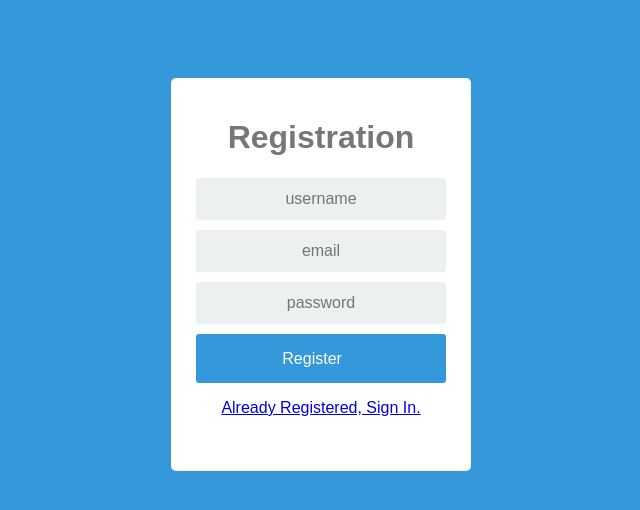
After one commit to asimaarbi/recipient2, a Flask app: page /register in a window 1280 px wide. The commit adds this page. Shown: the top 510 px of the page, without its empty margins (319-959 px from the left). Run offline with Flask 2, Linux system fonts and the light colour scheme.

Commit message:
additions

```diff
--- a/app.py
+++ b/app.py
@@ -2,7 +2,7 @@ import os.path as op
 import threading
 
 import requests
-from flask import Flask, redirect, render_template, request, session, flash
+from flask import Flask, redirect, render_template, request, session, flash, url_for
 from flask_restful import Api
 
 from werkzeug.security import check_password_hash
@@ -73,25 +73,52 @@ def send_push():
     thread.start()
 
 
-@app.route('/login', methods=['POST'])
+@app.route('/login', methods=['Get', 'POST'])
 def login():
-    if request.form['username'] == 'admin' and request.form['password'] == 'password':
+    if request.form.get('username') == 'admin' and request.form.get('password') == 'password':
         session['logged_in'] = True
         if 'user' in session:
             session.pop('user')
         return redirect('/user')
-    super = Super.query.filter_by(email=request.form['username']).first()
+    super = Super.query.filter_by(email=request.form.get('username')).first()
     if super:
-        if check_password_hash(super.password, request.form['password']):
+        if check_password_hash(super.password, request.form.get('password')):
             session['logged_in'] = True
-            return redirect('/user')
-        if 'super' in session:
-            session.pop('super')
             return redirect('/user')
         error = 'Invalid Credentials. Please try again.'
         return render_template('login.html', error=error)
-    error = 'Invalid Credentials. Please try again.'
-    return render_template('login.html', error=error)
+    user = User.query.filter_by(email=request.form.get('username')).first()
+    if user:
+        if not user.active:
+            return render_template('otp.html', username=user.username)
+        if check_password_hash(user.password, request.form.get('password')):
+            session['logged_in'] = True
+            return redirect('/user')
+        error = 'Invalid Credentials. Please try again.'
+        return render_template('login.html', error=error)
+    return render_template('login.html')
+
+
+@app.route('/register', methods=['Get', 'POST'])
+def register():
+    user = User.query.filter_by(email=request.form.get('username')).first()
+    if user:
+        error = 'Already registered, Redirected to login'
+        return render_template('login', error=error)
+    return render_template('register.html')
+
+
+@app.route('/verify', methods=['Get', 'POST'])
+def verify():
+    user = User.query.filter_by(username=request.form.get('username')).first()
+    if user:
+        print(user.username)
+        if user.otp == request.form.get('otp'):
+            user.active = True
+            db.session.commit()
+            return render_template('login.html')
+    error = 'invalid otp'
+    return render_template('otp.html', error=error)
 
 
 @app.route('/logout', methods=['GET'])
--- a/templates/login.html
+++ b/templates/login.html
@@ -41,6 +41,9 @@
                         </div>
 
                         <input type="submit" value="Log in" class="btn btn-primary btn-large btn-block">
+                        <a href="{{ url_for('register') }}">
+                            <p>Create account, Sign Up.</p>
+                        </a>
                         <br>
                         {% if error %}
                             <div class="alert">
--- /dev/null
+++ b/templates/register.html
@@ -0,0 +1,57 @@
+<link rel="stylesheet" href="/images/style.css" type="text/css">
+{% block head %}
+    <meta name="viewport" content="width=device-width, initial-scale=1">
+    <style>
+        .alert {
+            padding: 20px;
+            background-color: #f44336;
+            color: white;
+        }
+
+        .center {
+            display: block;
+            margin-left: auto;
+            margin-right: auto;
+            width: 50%;
+        }
+    </style>
+{% endblock %}
+{% block body %}
+
+    <form action="/register" method="POST">
+        <div class="login">
+            <div class="login-screen">
+                <div class="app-title">
+                    <h1>Registration</h1>
+                </div>
+
+                <div class="login-form">
+                    <div class="control-group">
+                        <input type="text" class="login-field" value="" placeholder="username" name="username">
+                        <label class="login-field-icon fui-user" for="login-name"></label>
+                    </div>
+                    <div class="control-group">
+                        <input type="text" class="login-field" value="" placeholder="email" name="email">
+                        <label class="login-field-icon fui-user" for="login-name"></label>
+                    </div>
+                    <div class="control-group">
+                        <input type="password" class="login-field" value="" placeholder="password" name="password">
+                        <label class="login-field-icon fui-lock" for="login-pass"></label>
+                    </div>
+
+                    <input type="submit" value="Register    " class="btn btn-primary btn-large btn-block">
+                    <a href="{{ url_for('login')}}">
+                        <p>Already Registered, Sign In.</p>
+                    </a>
+                    <br>
+                    {% if error %}
+                        <div class="alert">
+                            <span class="closebtn" onclick="this.parentElement.style.display='none';">&times;</span>
+                            <strong>Error : </strong> {{ error }}
+                        </div>                        {% endif %}
+                </div>
+            </div>
+        </div>
+    </form>
+
+{% endblock %}
```
Also changed, not shown: admin.py (+11 -9 lines), models.py (+22 -1 lines), templates/otp.html (added, +39 -0 lines).
